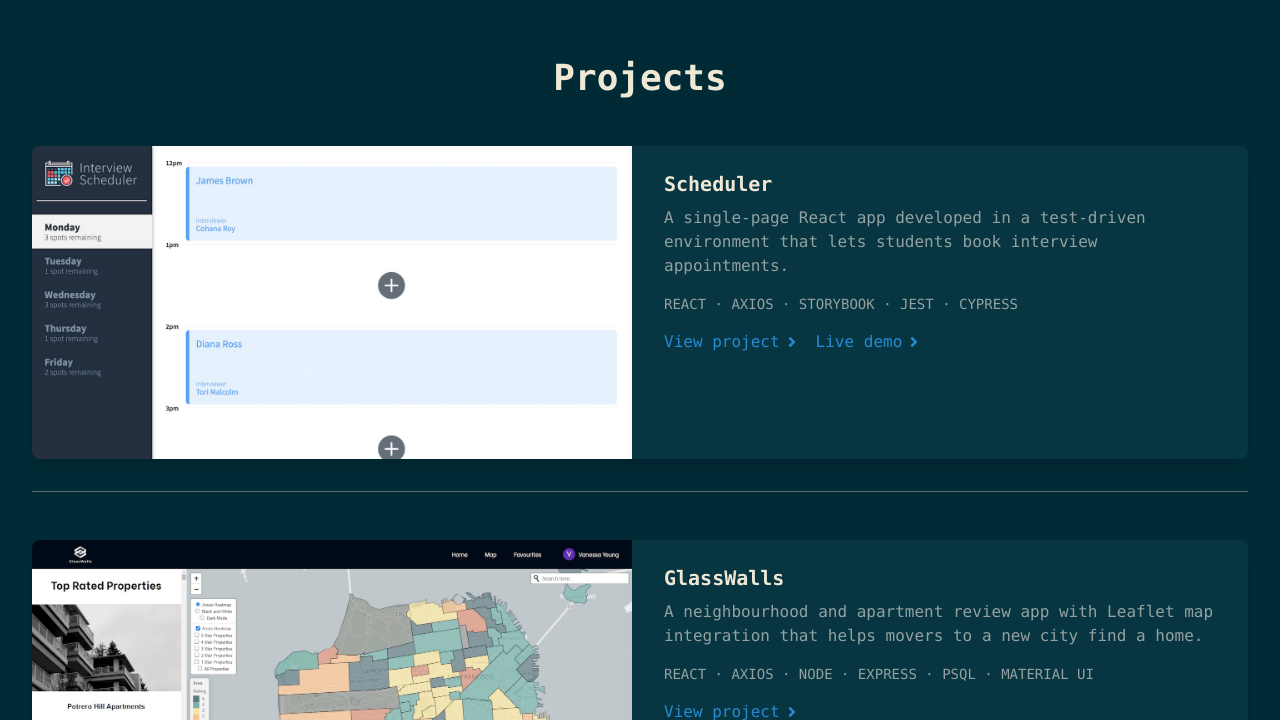
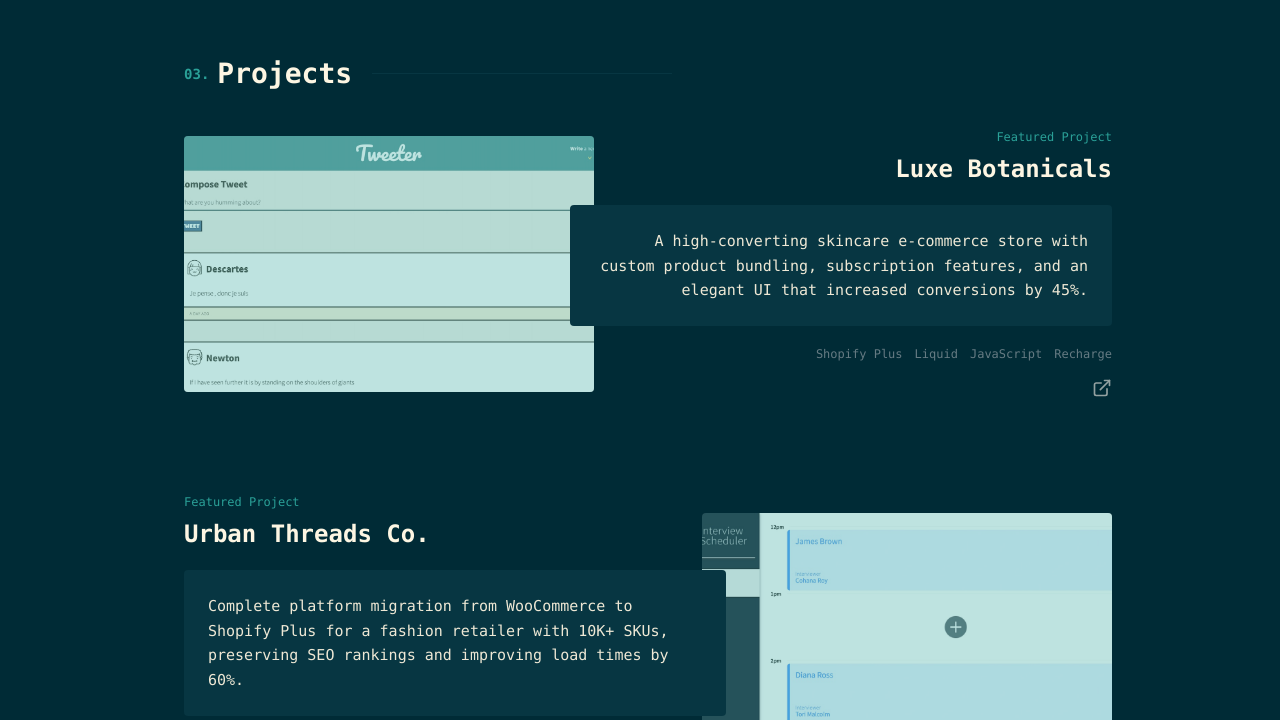
Before and after one commit to vwt604/portfolio-v3, a Next.js app: page / in a window 1280 px wide. Shown: the part 2080-2800 px from the top of the page. Built offline with nearby package versions, Linux system fonts and the light colour scheme.

Commit message:
feat: add Projects section

```diff
--- /dev/null
+++ b/app/components/FeaturedProjects.tsx
@@ -0,0 +1,142 @@
+"use client";
+
+import Image from "next/image";
+import { ExternalLink } from "lucide-react";
+import { FeaturedProject } from "../data/shopifyPortfolioData";
+
+interface FeaturedProjectsProps {
+  projects: FeaturedProject[];
+}
+
+const SectionNumber = ({ num }: { num: number }) => (
+  <span className="text-[var(--accent-cyan)] font-mono text-sm mr-2">
+    0{num}.
+  </span>
+);
+
+export default function FeaturedProjects({ projects }: FeaturedProjectsProps) {
+  return (
+    <section
+      id="projects"
+      className="py-24 px-4 md:px-36 max-w-[1200px] mx-auto"
+    >
+      <h2 className="flex items-center text-[28px] font-semibold text-[var(--heading-dark)] mb-10">
+        <SectionNumber num={3} /> Projects
+        <span className="flex-1 h-px bg-[var(--bg-secondary)] ml-5 max-w-[300px]" />
+      </h2>
+
+      {/* Featured Projects */}
+      <div className="flex flex-col gap-24">
+        {projects.map((project, index) => {
+          const isEven = index % 2 === 0;
+          return (
+            <div
+              key={index}
+              className={`grid grid-cols-1 items-center relative gap-4 ${
+                !isEven ? "md:grid-cols-[55%_45%]" : "md:grid-cols-[45%_55%]"
+              }`}
+            >
+              {isEven ? (
+                <>
+                  {/* Image Left */}
+                  <a
+                    href={project.link}
+                    className="relative aspect-[16/10] rounded overflow-hidden group block"
+                  >
+                    <Image
+                      src={project.img}
+                      alt={project.title}
+                      fill
+                      className="object-cover hover:grayscale-0 transition-all duration-300"
+                    />
+                    <div className="absolute inset-0 bg-[var(--accent-cyan)]/30 hover:bg-transparent transition-all duration-300" />
+                  </a>
+                  {/* Content Right */}
+                  <div className="text-right md:pl-10">
+                    <p className="text-[var(--accent-cyan)] font-mono text-xs mb-2">
+                      Featured Project
+                    </p>
+                    <h3 className="text-2xl text-[var(--heading-dark)] mb-5">
+                      {project.title}
+                    </h3>
+                    <div className="bg-[var(--bg-secondary)] p-6 rounded mb-5 md:-ml-20 relative z-[2]">
+                      <p className="text-[var(--text-primary)] leading-relaxed text-[15px]">
+                        {project.desc}
+                      </p>
+                    </div>
+                    <div className="flex justify-end gap-3 mb-4 flex-wrap">
+                      {project.tech.map((tech) => (
+                        <span
+                          key={tech}
+                          className="font-mono text-xs text-[var(--text-dim)]"
+                        >
+                          {tech}
+                        </span>
+                      ))}
+                    </div>
+                    <div className="flex justify-end gap-4">
+                      <a
+                        href={project.link}
+                        className="text-[var(--text-emphasis)] hover:text-[var(--accent-cyan)] transition-colors duration-200"
+                      >
+                        <ExternalLink size={20} />
+                      </a>
+                    </div>
+                  </div>
+                </>
+              ) : (
+                <>
+                  {/* Content Left */}
+                  <div className="text-left md:pr-10 md:order-1">
+                    <p className="text-[var(--accent-cyan)] font-mono text-xs mb-2">
+                      Featured Project
+                    </p>
+                    <h3 className="text-2xl text-[var(--heading-dark)] mb-5">
+                      {project.title}
+                    </h3>
+                    <div className="bg-[var(--bg-secondary)] p-6 rounded mb-5 md:-mr-20 relative z-[2]">
+                      <p className="text-[var(--text-primary)] leading-relaxed text-[15px]">
+                        {project.desc}
+                      </p>
+                    </div>
+                    <div className="flex gap-3 mb-4 flex-wrap">
+                      {project.tech.map((tech) => (
+                        <span
+                          key={tech}
+                          className="font-mono text-xs text-[var(--text-dim)]"
+                        >
+                          {tech}
+                        </span>
+                      ))}
+                    </div>
+                    <div className="flex gap-4">
+                      <a
+                        href={project.link}
+                        className="text-[var(--text-emphasis)] hover:text-[var(--accent-cyan)] transition-colors duration-200"
+                      >
+                        <ExternalLink size={20} />
+                      </a>
+                    </div>
+                  </div>
+                  {/* Image Right */}
+                  <a
+                    href={project.link}
+                    className="relative aspect-[16/10] rounded overflow-hidden group md:order-2 block"
+                  >
+                    <Image
+                      src={project.img}
+                      alt={project.title}
+                      fill
+                      className="object-cover hover:grayscale-0 transition-all duration-300"
+                    />
+                    <div className="absolute inset-0 bg-[var(--accent-cyan)]/30 hover:bg-transparent transition-all duration-300" />
+                  </a>
+                </>
+              )}
+            </div>
+          );
+        })}
+      </div>
+    </section>
+  );
+}
--- a/app/data/shopifyPortfolioData.tsx
+++ b/app/data/shopifyPortfolioData.tsx
@@ -142,7 +142,7 @@
       tech: ["Shopify Plus", "Liquid", "JavaScript", "Recharge"],
       link: "#",
       github: "#",
-      img: "🌿",
+      img: "/assets/tweeter.jpg",
     },
     {
       title: "Urban Threads Co.",
@@ -150,7 +150,7 @@
       tech: ["Migration", "Shopify Plus", "SEO", "Data Transfer"],
       link: "#",
       github: null,
-      img: "👕",
+      img: "/assets/scheduler.jpg",
     },
     {
       title: "Peak Performance",
@@ -158,7 +158,7 @@
       tech: ["Performance", "Core Web Vitals", "Optimization"],
       link: "#",
       github: "#",
-      img: "⚡",
+      img: "/assets/jungle.jpg",
     },
     {
       title: "Artisan Home Goods",
@@ -166,7 +166,7 @@
       tech: ["Multi-currency", "AR", "Custom Filters", "Liquid"],
       link: "#",
       github: null,
-      img: "🏠",
+      img: "/assets/glasswalls.jpg",
     },
   ],
   otherProjects: [
--- a/app/page.tsx
+++ b/app/page.tsx
@@ -3,7 +3,8 @@
 import Hero from "./components/Hero";
 import About from "./components/About";
 import Services from "./components/Services";
-import Projects from "./components/Projects";
+import FeaturedProjects from "./components/FeaturedProjects";
+import Contact from "./components/Contact";
 import Footer from "./components/Footer";
 import Navigation from "./components/Navigation";
 import SidebarLeft from "./components/SidebarLeft";
@@ -13,8 +14,8 @@
 import { ThemeProvider } from "./context/ThemeContext";
 
 export default function Home() {
-  const { header, projects } = portfolioData;
-  const { personalInfo, about, services } = shopifyPortfolioData;
+  const { header } = portfolioData;
+  const { personalInfo, about, services, featuredProjects } = shopifyPortfolioData;
 
   return (
     <ThemeProvider>
@@ -37,8 +38,14 @@
         {/* New Services Section */}
         <Services services={services} />
 
+        {/* New Featured Projects Section */}
+        <FeaturedProjects projects={featuredProjects} />
+
+        {/* New Contact Section */}
+        <Contact email={personalInfo.email} />
+
         {/* Old sections - will replace incrementally */}
-        <Projects projects={projects} />
+        {/* <Projects projects={projects} /> */}
         <Footer socialLinks={header.socialLinks} resumeUrl={header.resumeUrl} />
       </main>
     </ThemeProvider>
```
